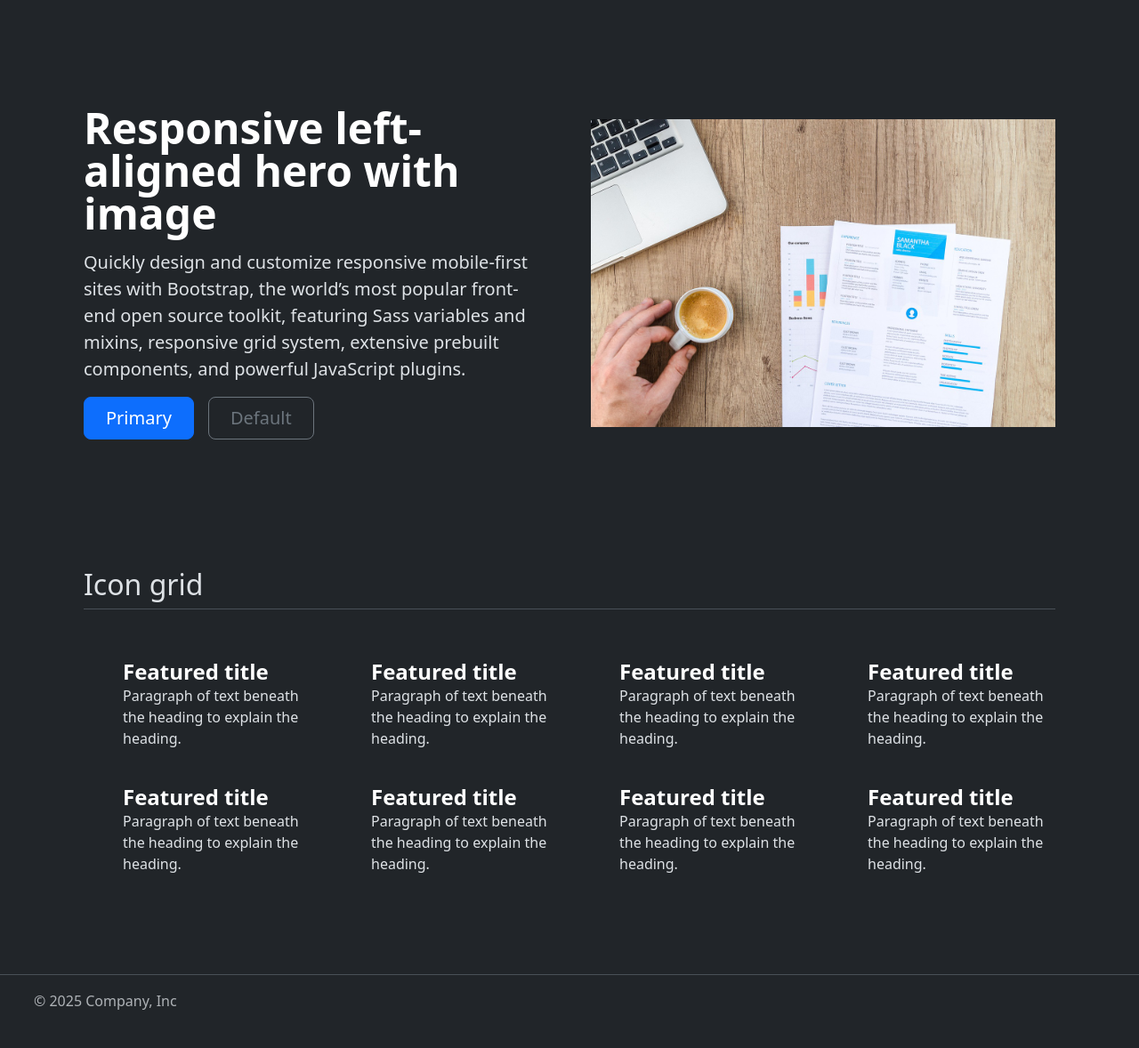
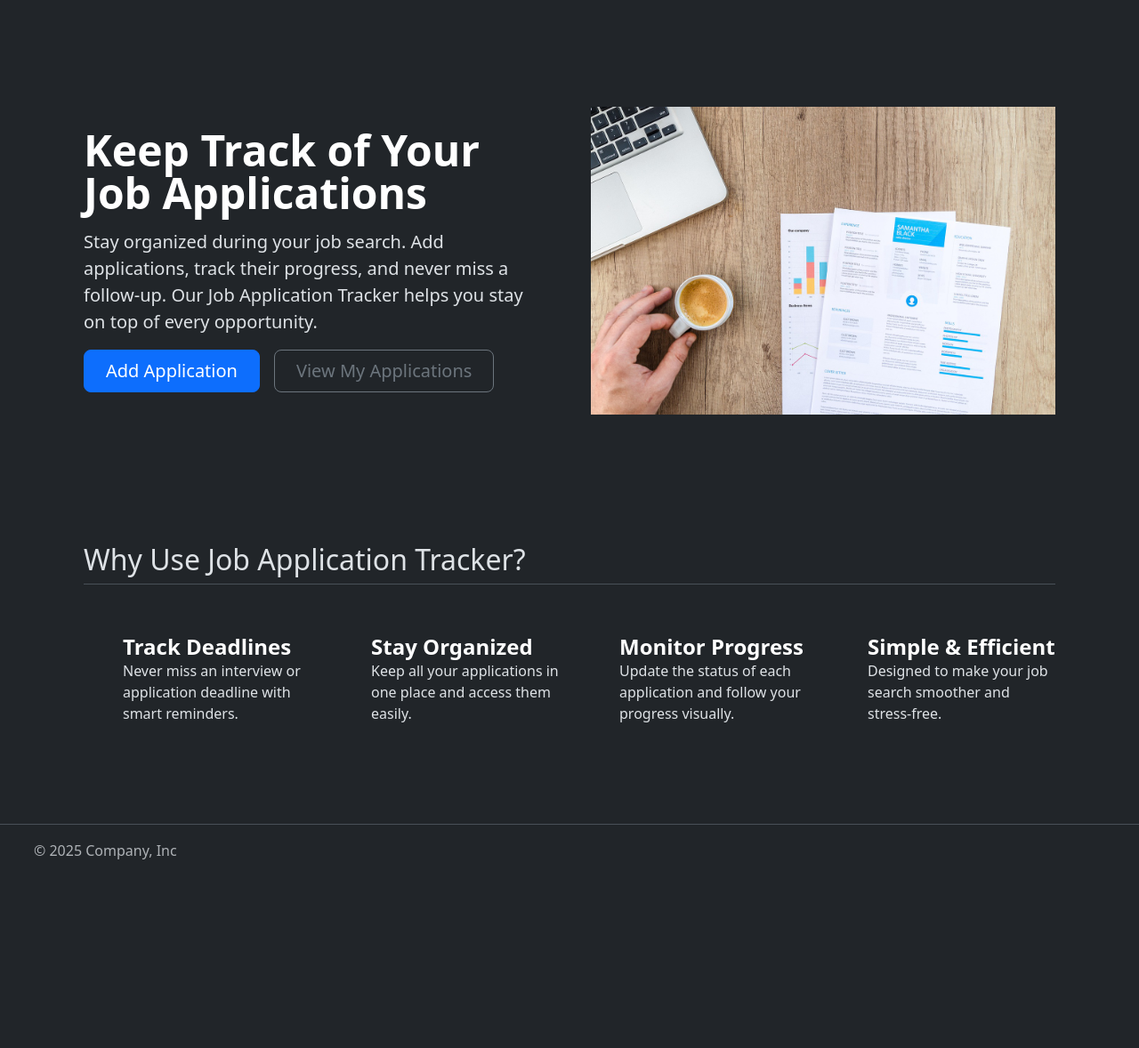
Before and after one commit to mikolaj-kopacz/JobApplicationTracker, a Flask app: page / in a window 1280 px wide. Shown: the part 56-1234 px from the top of the page at 89% size. After the commit the page ends 1022 px from the top, so only its background shows below. Run offline with Flask 3, Linux system fonts and the light colour scheme.

Commit message:
Change index text

```diff
--- a/templates/index.html
+++ b/templates/index.html
@@ -1,80 +1,80 @@
 {% extends 'base.html' %}
 {% block title %} Job Application Tracker {% endblock %}
 {% block content %}
+
 <div class="container col-xxl-8 px-4 py-5">
   <div class="row flex-lg-row-reverse align-items-center g-5 py-5">
-        <div class="col-10 col-sm-8 col-lg-6"><img src="static/images/index-image.jpg" class="d-block mx-lg-auto img-fluid"
-                                                   alt="Bootstrap Themes" width="700" height="500" loading="lazy"></div>
-        <div class="col-lg-6"><h1 class="display-5 fw-bold text-body-emphasis lh-1 mb-3">Responsive left-aligned hero
-            with image</h1>
-            <p class="lead">Quickly design and customize responsive mobile-first sites with Bootstrap, the world’s most
-                popular front-end open source toolkit, featuring Sass variables and mixins, responsive grid system,
-                extensive prebuilt components, and powerful JavaScript plugins.</p>
+    <div class="col-10 col-sm-8 col-lg-6">
+      <img src="{{ url_for('static', filename='images/index-image.jpg') }}"
+           class="d-block mx-lg-auto img-fluid"
+           alt="Job Applications Illustration" width="700" height="500" loading="lazy">
+    </div>
+    <div class="col-lg-6">
+      <h1 class="display-5 fw-bold text-body-emphasis lh-1 mb-3">
+        Keep Track of Your Job Applications
+      </h1>
+      <p class="lead">
+        Stay organized during your job search. Add applications, track their progress,
+        and never miss a follow-up. Our Job Application Tracker helps you stay on top
+        of every opportunity.
+      </p>
       <div class="d-grid gap-2 d-md-flex justify-content-md-start">
-                <button type="button" class="btn btn-primary btn-lg px-4 me-md-2">Primary</button>
-                <button type="button" class="btn btn-outline-secondary btn-lg px-4">Default</button>
+        <a href="{{ url_for('add_application') }}" class="btn btn-primary btn-lg px-4 me-md-2">
+          Add Application
+        </a>
+        <a href="{{ url_for('applications') }}" class="btn btn-outline-secondary btn-lg px-4">
+          View My Applications
+        </a>
       </div>
     </div>
   </div>
 </div>
-<div class="container px-4 py-5" id="icon-grid"><h2 class="pb-2 border-bottom">Icon grid</h2>
+
+<div class="container px-4 py-5" id="icon-grid">
+  <h2 class="pb-2 border-bottom">Why Use Job Application Tracker?</h2>
   <div class="row row-cols-1 row-cols-sm-2 row-cols-md-3 row-cols-lg-4 g-4 py-5">
-        <div class="col d-flex align-items-start">
-            <svg class="bi text-body-secondary flex-shrink-0 me-3" width="1.75em" height="1.75em" aria-hidden="true">
-                <use xlink:href="#bootstrap"></use>
-            </svg>
-            <div><h3 class="fw-bold mb-0 fs-4 text-body-emphasis">Featured title</h3>
-                <p>Paragraph of text beneath the heading to explain the heading.</p></div>
-        </div>
-        <div class="col d-flex align-items-start">
-            <svg class="bi text-body-secondary flex-shrink-0 me-3" width="1.75em" height="1.75em" aria-hidden="true">
-                <use xlink:href="#cpu-fill"></use>
-            </svg>
-            <div><h3 class="fw-bold mb-0 fs-4 text-body-emphasis">Featured title</h3>
-                <p>Paragraph of text beneath the heading to explain the heading.</p></div>
-        </div>
+
     <div class="col d-flex align-items-start">
       <svg class="bi text-body-secondary flex-shrink-0 me-3" width="1.75em" height="1.75em" aria-hidden="true">
         <use xlink:href="#calendar3"></use>
       </svg>
-            <div><h3 class="fw-bold mb-0 fs-4 text-body-emphasis">Featured title</h3>
-                <p>Paragraph of text beneath the heading to explain the heading.</p></div>
+      <div>
+        <h3 class="fw-bold mb-0 fs-4 text-body-emphasis">Track Deadlines</h3>
+        <p>Never miss an interview or application deadline with smart reminders.</p>
       </div>
-        <div class="col d-flex align-items-start">
-            <svg class="bi text-body-secondary flex-shrink-0 me-3" width="1.75em" height="1.75em" aria-hidden="true">
-                <use xlink:href="#home"></use>
-            </svg>
-            <div><h3 class="fw-bold mb-0 fs-4 text-body-emphasis">Featured title</h3>
-                <p>Paragraph of text beneath the heading to explain the heading.</p></div>
     </div>
+
     <div class="col d-flex align-items-start">
       <svg class="bi text-body-secondary flex-shrink-0 me-3" width="1.75em" height="1.75em" aria-hidden="true">
         <use xlink:href="#speedometer2"></use>
       </svg>
-            <div><h3 class="fw-bold mb-0 fs-4 text-body-emphasis">Featured title</h3>
-                <p>Paragraph of text beneath the heading to explain the heading.</p></div>
+      <div>
+        <h3 class="fw-bold mb-0 fs-4 text-body-emphasis">Stay Organized</h3>
+        <p>Keep all your applications in one place and access them easily.</p>
       </div>
+    </div>
+
     <div class="col d-flex align-items-start">
       <svg class="bi text-body-secondary flex-shrink-0 me-3" width="1.75em" height="1.75em" aria-hidden="true">
         <use xlink:href="#toggles2"></use>
       </svg>
-            <div><h3 class="fw-bold mb-0 fs-4 text-body-emphasis">Featured title</h3>
-                <p>Paragraph of text beneath the heading to explain the heading.</p></div>
+      <div>
+        <h3 class="fw-bold mb-0 fs-4 text-body-emphasis">Monitor Progress</h3>
+        <p>Update the status of each application and follow your progress visually.</p>
       </div>
-        <div class="col d-flex align-items-start">
-            <svg class="bi text-body-secondary flex-shrink-0 me-3" width="1.75em" height="1.75em" aria-hidden="true">
-                <use xlink:href="#geo-fill"></use>
-            </svg>
-            <div><h3 class="fw-bold mb-0 fs-4 text-body-emphasis">Featured title</h3>
-                <p>Paragraph of text beneath the heading to explain the heading.</p></div>
     </div>
+
     <div class="col d-flex align-items-start">
       <svg class="bi text-body-secondary flex-shrink-0 me-3" width="1.75em" height="1.75em" aria-hidden="true">
         <use xlink:href="#tools"></use>
       </svg>
-            <div><h3 class="fw-bold mb-0 fs-4 text-body-emphasis">Featured title</h3>
-                <p>Paragraph of text beneath the heading to explain the heading.</p></div>
+      <div>
+        <h3 class="fw-bold mb-0 fs-4 text-body-emphasis">Simple & Efficient</h3>
+        <p>Designed to make your job search smoother and stress-free.</p>
       </div>
     </div>
+
   </div>
+</div>
+
 {% endblock %}
```
Lines whose indentation alone changed are shown as unchanged.
